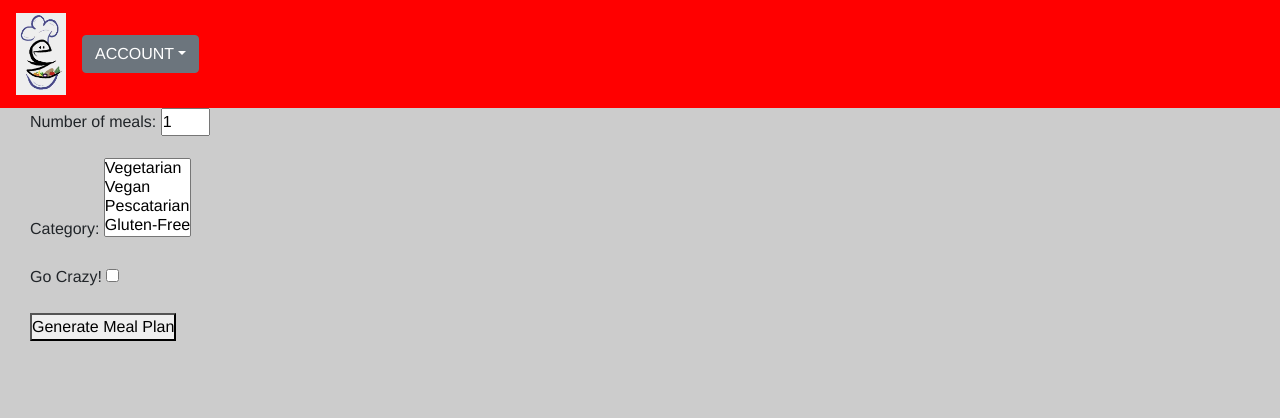
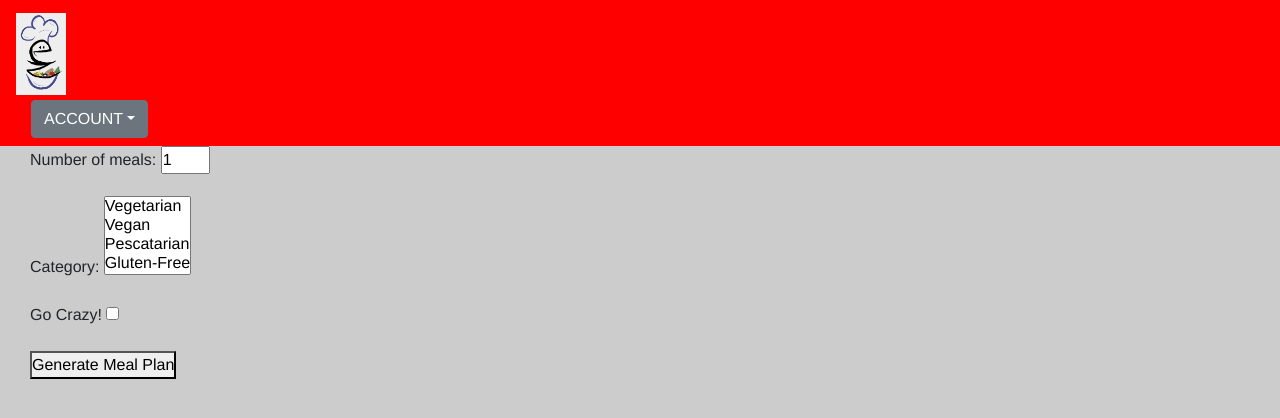
Before and after one commit to smatthe4/MobileMealPlannerCS3110, a Django app: page / in a window 1280 px wide. Shown: the top 418 px of the page. Run offline with Django 4.2, Linux system fonts and the light colour scheme; some libraries are stand-ins or nearby versions.

Commit message:
api working

```diff
--- a/meal_plan_app/templates/meal_plan_app/base_template.html
+++ b/meal_plan_app/templates/meal_plan_app/base_template.html
@@ -123,6 +123,7 @@
             color: black;
             background-color: red;
             z-index=1000;
+
         }
 
 
@@ -131,12 +132,12 @@
 </head>
 
 <body>
-    <nav class="navbar navbar-expand">
+    <nav class="navbar">
         <a class="navbar-brand" href="{% url 'index' %}"><img src="{% static 'images/meal_plan_logo.webp' %}" style="width:50px; height 50px"></a>
         <div class="container-fluid">
             <div class="dropdown-show">
                 <button class="btn btn-secondary dropdown-toggle" type="button" id="dropdownMenuButton" data-toggle="dropdown">ACCOUNT</button>
-                <div class="dropdown-menu dropdown-menu-right" aria-labelledby="dropdownMenuButton">
+                <div class="dropdown-menu navbarright" aria-labelledby="dropdownMenuButton">
                     {% if user.is_authenticated %}
                         <a class="dropdown-item" href="{% url 'user_page' %}">PROFILE</a>
                         <a class="dropdown-item" href="{% url 'logout' %}">LOGOUT</a>
```
